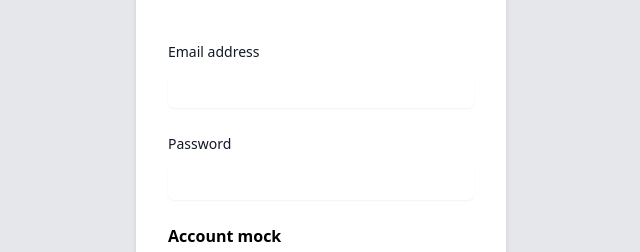
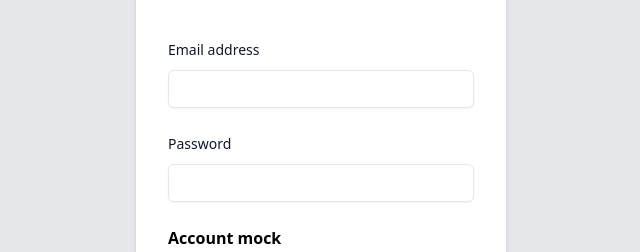
Before and after one commit to nguyenkhoi2806/angular-assignment, an Angular app: page /login in a window 1280 px wide. Shown: the part 208-460 px from the top of the page, without its empty margins (319-959 px from the left). Built offline with nearby package versions, Linux system fonts and the light colour scheme.

Commit message:
feat: implement layout login

```diff
--- a/src/app/pages/login/login.component.html
+++ b/src/app/pages/login/login.component.html
@@ -26,7 +26,7 @@
               [ngClass]="
                 email?.invalid && (email?.touched || email?.dirty)
                   ? 'border-red-500 border'
-                  : 'border-0 '
+                  : 'border border-grey-light'
               "
             />
             <div
@@ -55,7 +55,7 @@
               [ngClass]="
                 password?.invalid && (password?.touched || password?.dirty)
                   ? 'border-red-500 border'
-                  : 'border-0 '
+                  : 'border border-grey-light'
               "
             />
             <div
@@ -82,7 +82,7 @@
         <div>
           <button
             type="submit"
-            class="flex w-full justify-center rounded-md bg-indigo-600 px-3 p-1.5 text-sm font-semibold leading-6 text-white shadow-sm hover:bg-indigo-500 focus-visible:outline focus-visible:outline-2 focus-visible:outline-offset-2 focus-visible:outline-indigo-600"
+            class="flex disabled:cursor-not-allowed w-full justify-center rounded-md bg-indigo-600 px-3 p-1.5 text-sm font-semibold leading-6 text-white shadow-sm hover:bg-indigo-500 focus-visible:outline focus-visible:outline-2 focus-visible:outline-offset-2 focus-visible:outline-indigo-600"
             [disabled]="isSubmitting"
           >
             Sign in
```
